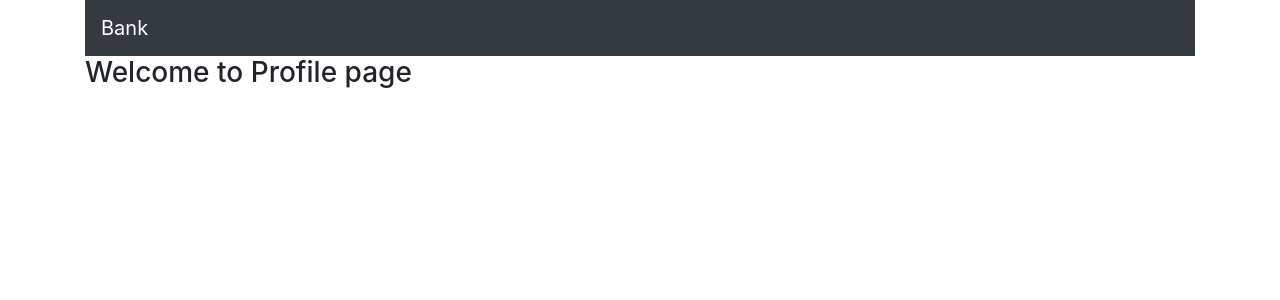
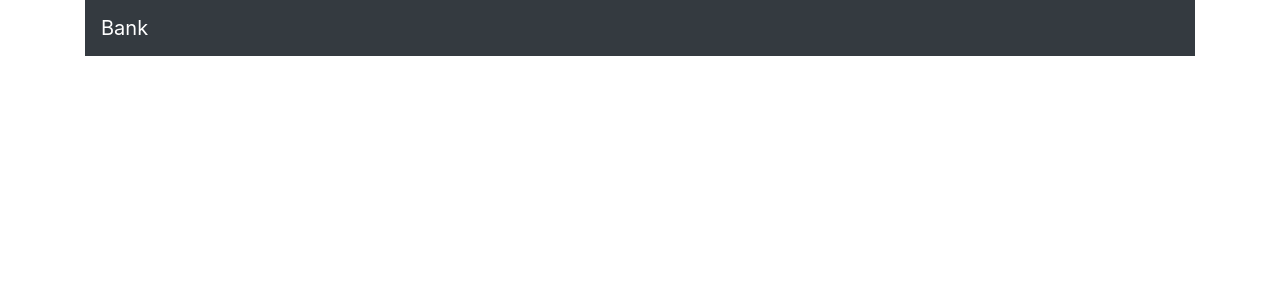
Before and after one commit to azimshaik/conneqt, a React (Create React App) app: page / in a window 1280 px wide. Shown: the top 300 px of the page. Built offline with nearby package versions, Linux system fonts and the light colour scheme.

Commit message:
updated node version

```diff
--- a/src/App.js
+++ b/src/App.js
@@ -3,10 +3,8 @@ import logo from "./logo.svg";
 import { BrowserRouter as Router, Route } from "react-router-dom";
 import "bootstrap/dist/css/bootstrap.min.css";
 import Navbar from "./components/navbar.component";
-import Profile from "./components/profile.component";
+import axios from "axios";
 import "./App.css";
-
-const axios = require("axios");
 
 function App() {
   return (
@@ -14,7 +12,6 @@ function App() {
       {/* <div className="container">Hello World</div> */}
       <div className="container">
         <Navbar />
-        <Route path="/" component={Profile} />
       </div>
     </Router>
   );
```
